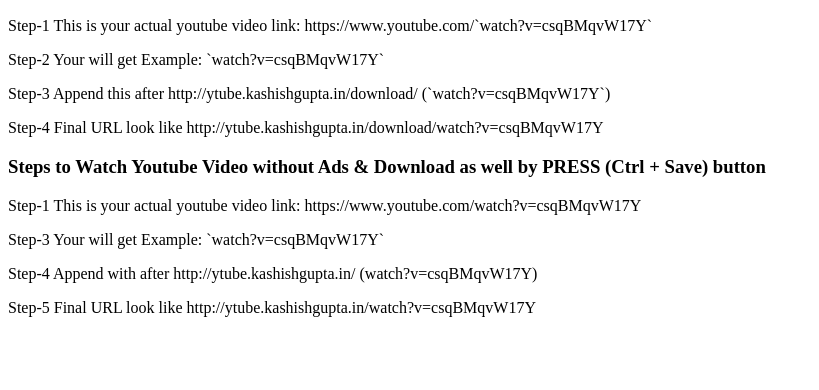
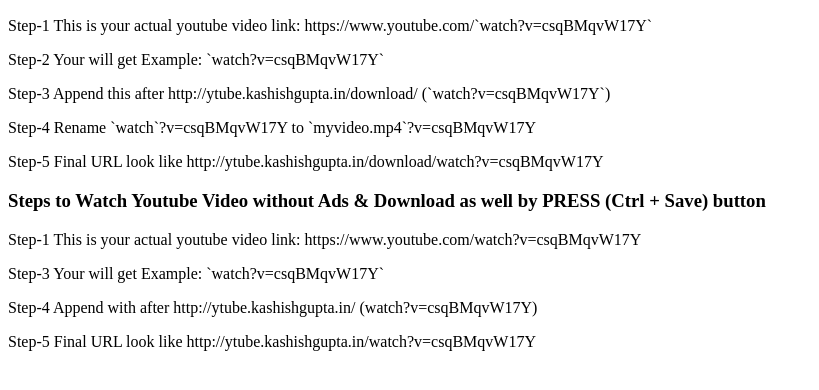
Before and after one commit to kashishgupta1990/ytube-web-downloader, a website: page index.html in a window 1280 px wide. Shown: the part 90-480 px from the top of the page, without its empty margins (0-819 px from the left). Drawn offline with Linux system fonts and the light colour scheme.

Commit message:
update video name

```diff
--- a/index.html
+++ b/index.html
@@ -4,7 +4,8 @@
 <p>Step-1 This is your actual youtube video link: https://www.youtube.com/`watch?v=csqBMqvW17Y`</p>
 <p>Step-2 Your will get Example: `watch?v=csqBMqvW17Y`</p>
 <p> Step-3 Append this after http://ytube.kashishgupta.in/download/ (`watch?v=csqBMqvW17Y`)</p>
-<p>Step-4 Final URL look like http://ytube.kashishgupta.in/download/watch?v=csqBMqvW17Y</p>
+<p>Step-4 Rename `watch`?v=csqBMqvW17Y to `myvideo.mp4`?v=csqBMqvW17Y</p>
+<p>Step-5 Final URL look like http://ytube.kashishgupta.in/download/watch?v=csqBMqvW17Y</p>
 
 <h3><b>Steps to Watch Youtube Video without Ads & Download as well by PRESS (Ctrl + Save) button</b></h3>
 <p>Step-1 This is your actual youtube video link: https://www.youtube.com/watch?v=csqBMqvW17Y</p>
```
Also changed, not shown: readme.md.
